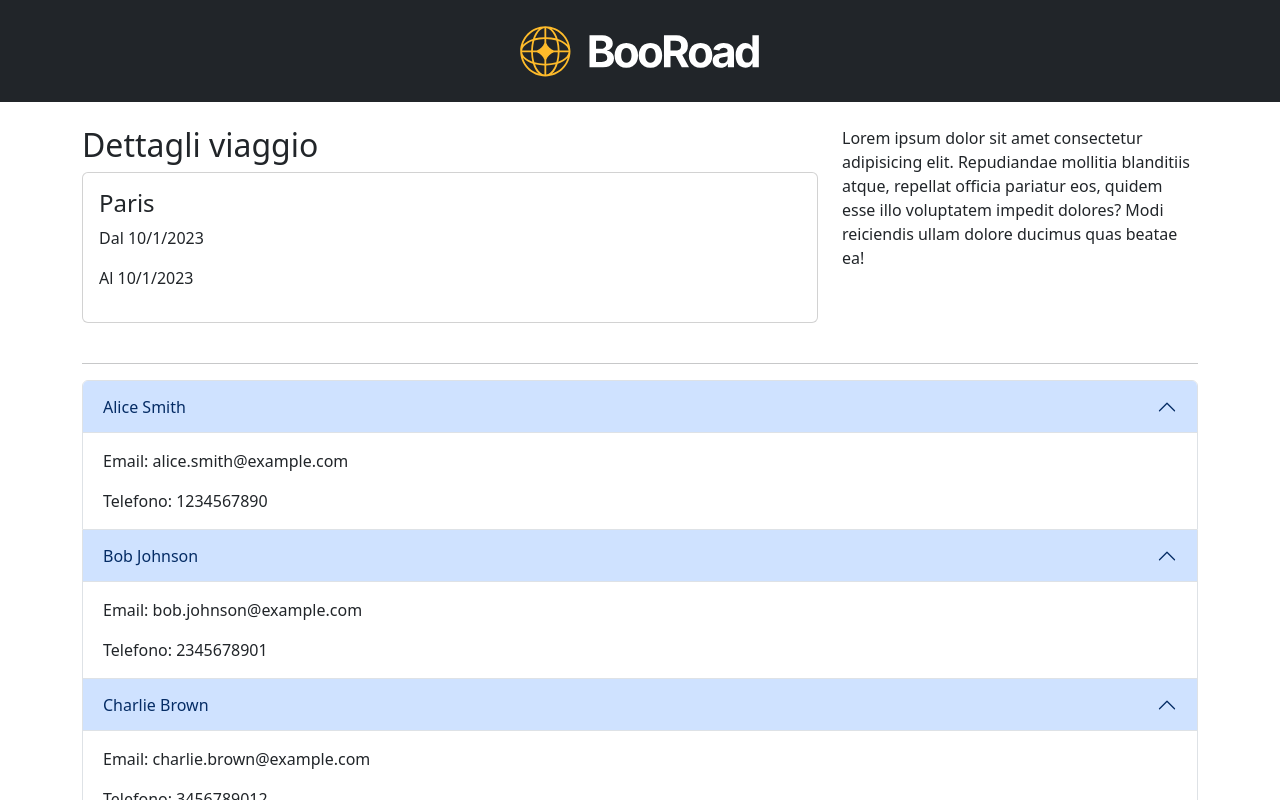
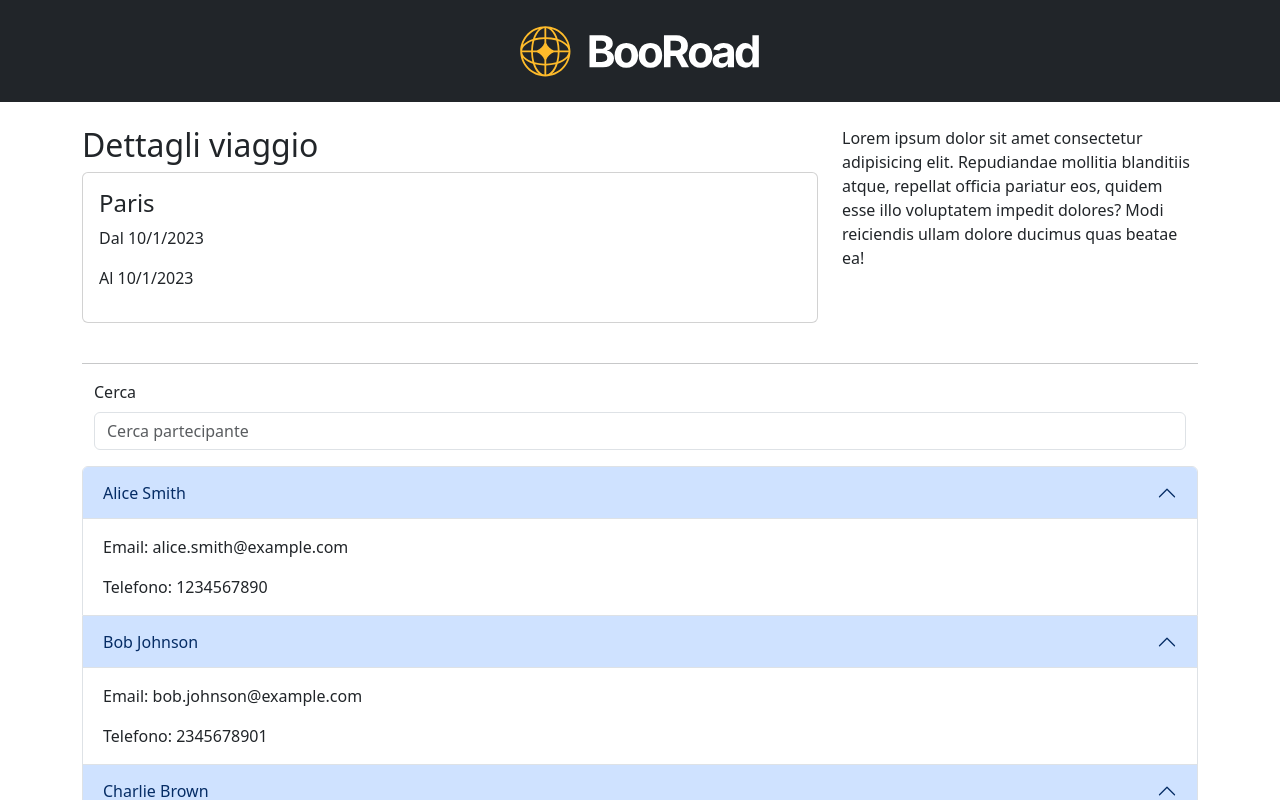
Before and after one commit to Leonardo-Mocchi/sst3-gruppo-4, a React (Vite) app: page /1 in a window 1280 px wide. Shown: the top 800 px of the page. Built offline with nearby package versions, Linux system fonts and the light colour scheme.

Commit message:
Add search functionality to SingleTravel component and improve layout

```diff
--- a/src/pages/SingleTravel.jsx
+++ b/src/pages/SingleTravel.jsx
@@ -1,12 +1,13 @@
+import { useState } from 'react'
 import { useParams } from "react-router-dom";
 import travels from "../data/db_travels";
 
 export default function SingleTravel() {
   const { id } = useParams();
-  console.log("ID from params:", id);
 
-  // Usa .find() per ottenere il viaggio corrispondente
   const travel = travels.find((travel) => travel.id === Number(id));
+
+  const [search, setSearch] = useState("");
 
 
   return (
@@ -32,10 +33,35 @@ export default function SingleTravel() {
 
         <hr />
 
+        <div className="container">
+          <div className="col-12">
+
+            <form>
+
+              <div className="mb-3">
+                <label htmlFor="new-post" className="form-label">Cerca</label>
+
+                <input
+                  type="text"
+                  className="form-control"
+                  name="new-post"
+                  id="new-post"
+                  placeholder="Cerca partecipante"
+                  value={search}
+                  onChange={(e) => setSearch(e.target.value)}
+
+                />
+              </div>
+
+            </form>
+
+          </div>
+        </div>
+
         <div className="accordion" id="accordionExample">
 
           {travel.partecipants.map(partecipant => (
-
+            partecipant.name.includes(search) || partecipant.surname.includes(search) ? (
               <div className="accordion-item" key={partecipant.id}>
                 <h2 className="accordion-header">
                   <button className="accordion-button" type="button" data-bs-toggle="collapse" data-bs-target="#collapseOne" aria-expanded="true" aria-controls="collapseOne">
@@ -51,7 +77,13 @@ export default function SingleTravel() {
                   </div>
                 </div>
               </div>
-    ) )}
+            ) : (
+              <p>Nessun risultato corrisponde alla ricerca</p>
+            )
+
+
+
+          ))}
         </div>
       </div>
 
```
Lines whose indentation alone changed are shown as unchanged.
